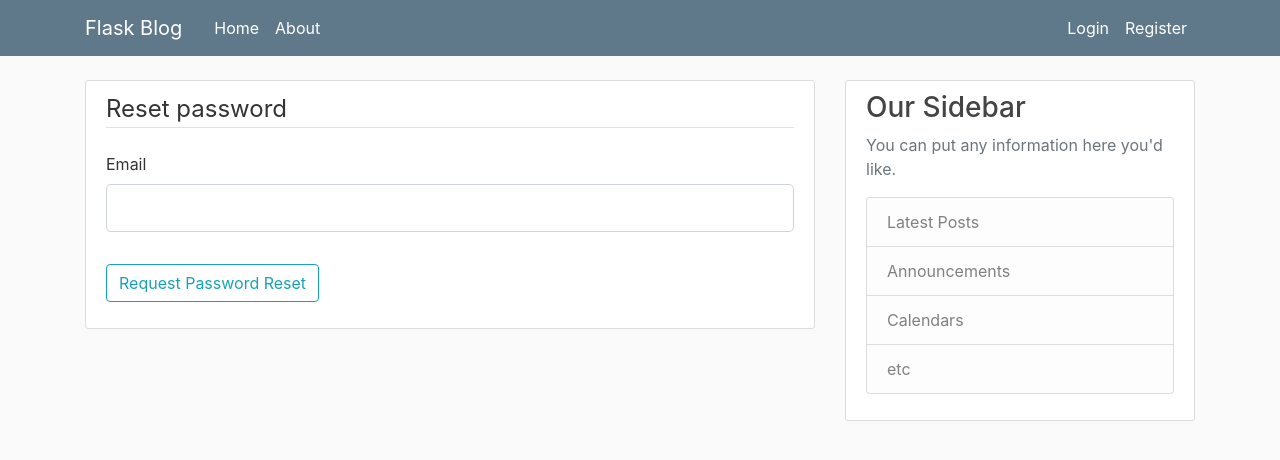
After one commit to hongyisyue/flaskStore, a Flask app: page /reset_password in a window 1280 px wide. The commit adds this page. Shown: the top 460 px of the page. Run offline with Flask 2, Linux system fonts and the light colour scheme; some libraries are stand-ins or nearby versions.

Commit message:
add forget password function

```diff
--- a/tryflask/flasklog/forms.py
+++ b/tryflask/flasklog/forms.py
@@ -55,3 +55,18 @@ class PostForm(FlaskForm):
     title = StringField('Title', validators=[DataRequired()])
     content = TextAreaField('Content', validators=[DataRequired()])
     submit = SubmitField('Post')
+
+class RequestResetForm(FlaskForm):
+    email = StringField('Email', validators=[DataRequired(), Email()])
+    submit = SubmitField('Request Password Reset')
+
+    def validated_email(self, email):
+        user = User.query.filter_by(email = email.data).first()
+        if user is None:
+            raise ValidationError('There is no account with this email, you must register first.')
+
+class ResetPasswordForm(FlaskForm):
+    password = PasswordField('Password', validators=[DataRequired()])
+    confirm_password = PasswordField('Confirm Password', validators=[DataRequired(), EqualTo('password')])
+
+    submit = SubmitField('Reset Password')
--- a/tryflask/flasklog/routes.py
+++ b/tryflask/flasklog/routes.py
@@ -1,8 +1,9 @@
 from flask import render_template, url_for, flash, redirect, request, abort
-from flasklog.forms import RegistrationForm, LoginForm, UpdateAccountForm, PostForm
-from flasklog import app, db, bcrypt
+from flasklog.forms import RegistrationForm, LoginForm, UpdateAccountForm, PostForm, RequestResetForm, ResetPasswordForm
+from flasklog import app, db, bcrypt, mail
 from flasklog.models import User, Post
 from flask_login import login_user, current_user, logout_user, login_required
+from flask_mail import Message
 
 @app.route('/')
 @app.route('/home')
@@ -114,3 +115,53 @@ def delete_post(post_id):
     db.session.commit()
     flash('Your post has been deleted!', 'success')
     return redirect(url_for('home'))
+
+# @app.route("/user/<str:username>")
+# def user_cart():
+#     page = request
+#     posts = Post.query.all()
+#     return render_template('home.html', posts = posts)
+
+def send_reset_email(user: User):
+    token = user.get_reset_token()
+    msg = Message('Passwod Reset Request', sender='hongyi.cmpt@gmail.com', recipients=[user.email])
+
+    msg.body = f'''To reset your password, visit the link below:
+{url_for('reset_token', token=token, _external=True)}
+If you did not make this request then simply ignore this email and no changes will be made.
+'''
+    mail.send(msg)
+
+@app.route("/reset_password", methods=['GET', 'POST'])
+def reset_request():
+    if current_user.is_authenticated:
+        return redirect(url_for('home'))    #make sure user log out
+    form = RequestResetForm()
+    if form.validate_on_submit():
+        user = User.query.filter_by(email = form.email.data).first()
+        if user:
+            send_reset_email(user)
+            flash('An email has been sent with instruction to reset your password', 'info')
+            return redirect(url_for('login'))
+        else:
+            flash('There is no account under this email address', 'danger')
+    return render_template('reset_request.html', title = 'Reset Password', form = form)
+
+@app.route("/reset_password/<token>", methods=['GET', 'POST'])
+def reset_token(token):
+    if current_user.is_authenticated:
+        return redirect(url_for('home'))
+    user = User.verify_reset_token(token)
+    if user is None:
+        flash('That is an invaild or expired token', 'warning')
+        return redirect(url_for('reset_request'))
+
+    form = ResetPasswordForm()
+    if form.validate_on_submit():
+        hashed_password = bcrypt.generate_password_hash(form.password.data).decode('utf-8')
+        user.password = hashed_password
+        db.session.commit()
+        flash('Your password has been reseted! You are now able to log in', 'success')
+        return redirect(url_for('login'))
+
+    return render_template('reset_token.html', title = 'Reset Password', form = form)
--- a/tryflask/flasklog/templates/login.html
+++ b/tryflask/flasklog/templates/login.html
@@ -41,7 +41,7 @@
                 {{ form.submit(class="btn btn-outline-info") }}
             </div>
             <small class="text-muted ml-2">
-                    <a href="#">Forgot Password?</a>
+                    <a href="{{ url_for('reset_request')}}">Forgot Password?</a>
                 </small>
         </form>
     </div>
--- /dev/null
+++ b/tryflask/flasklog/templates/reset_request.html
@@ -0,0 +1,28 @@
+{% extends "layout.html" %}
+{% block content %}
+    <div class="content-section">
+        <form method="POST" action="">
+            {{ form.hidden_tag()}}
+            <fieldset class="form-group">
+                <legend class="border-bottom mb-4">Reset password</legend>
+
+                <div class="form-group">
+                    {{ form.email.label(class="form-control-label")}}
+                    {% if form.email.errors %}
+                        {{ form.email(class="form-control form-control-lg is-invalid") }}
+                        <div class="invalid-feedback">
+                            {% for error in form.email.errors %}
+                                <span>{{error}}</span>
+                            {% endfor %}
+                        </div>
+                    {% else %}
+                        {{ form.email(class="form-control form-control-lg")}}
+                    {% endif %}
+                </div>
+            </fieldset>
+            <div class="form-group">
+                {{ form.submit(class="btn btn-outline-info") }}
+            </div>
+        </form>
+    </div>
+{% endblock content %}
```
Also changed, not shown: tryflask/flasklog/__init__.py (+9 -0 lines), tryflask/flasklog/models.py (+15 -1 lines), tryflask/flasklog/templates/reset_token.html (added, +41 -0 lines), tryflask/flasklog/site.db.
